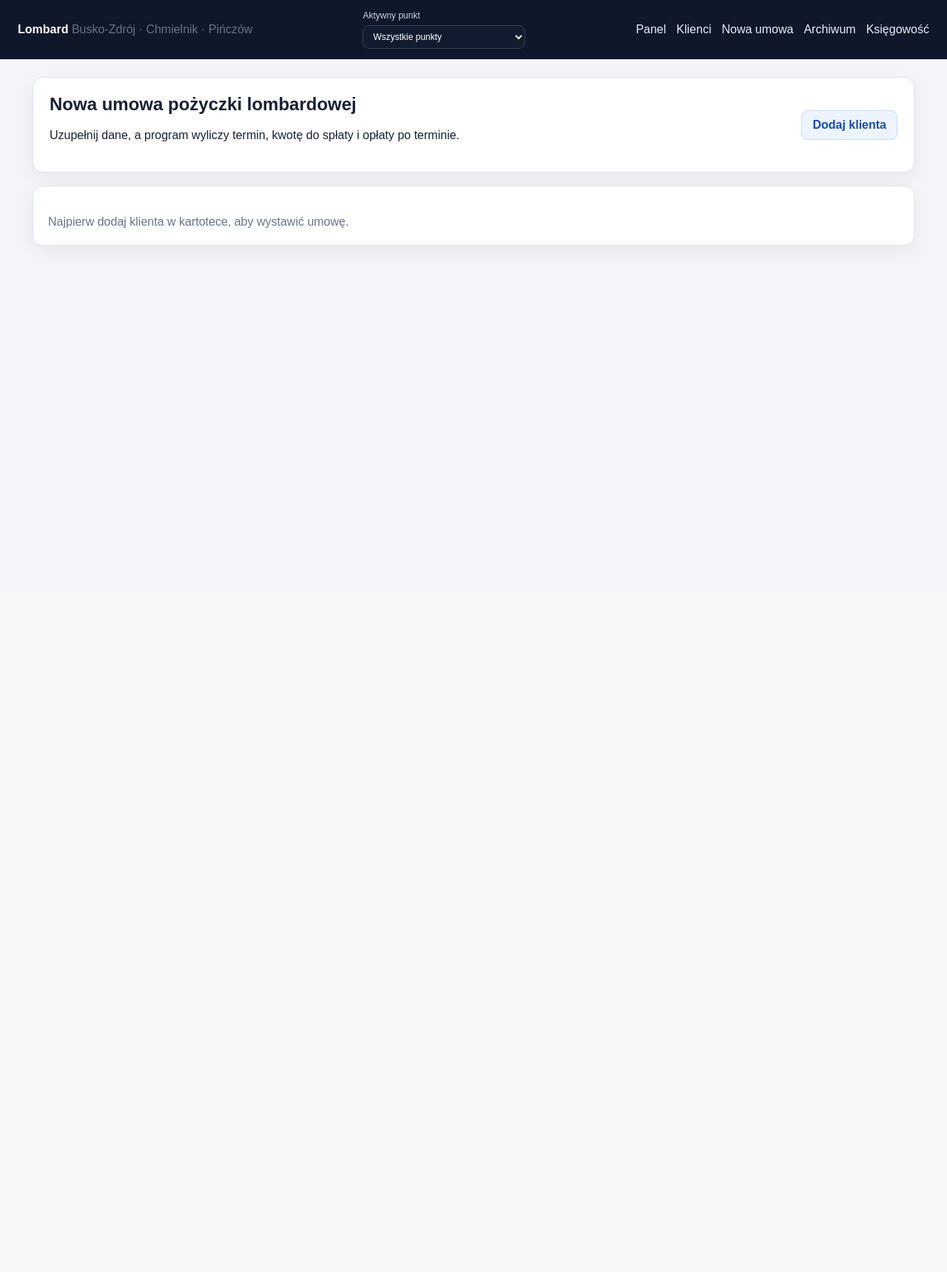
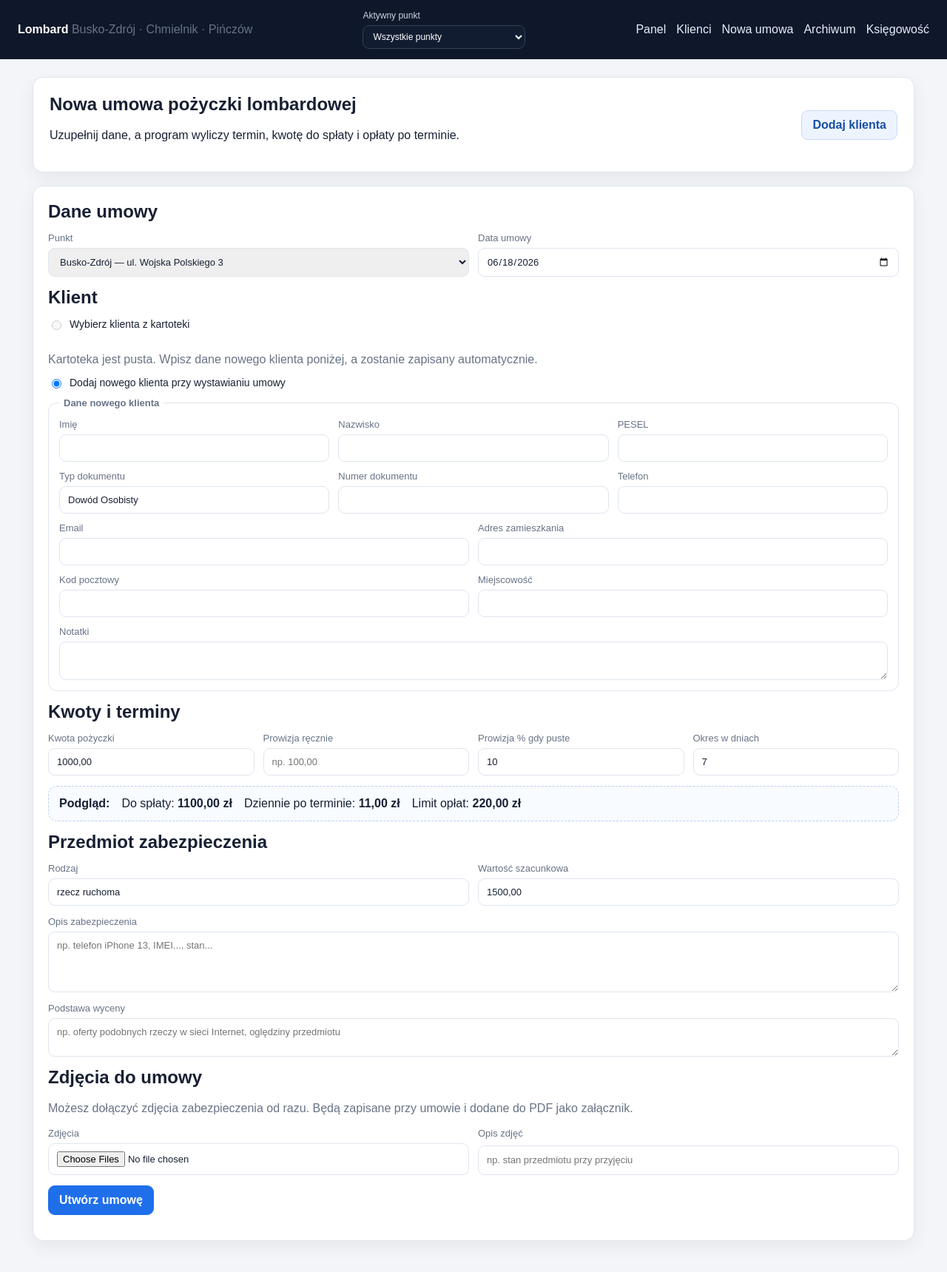
Before and after one commit to konbogcars-glitch/lombard, a Flask app: page /contracts/new in a window 1280 px wide. Shown: the whole page at 74% size. Before the commit the page ends 337 px from the top, so only its background shows below. Run offline with Flask 3, Linux system fonts and the light colour scheme; data comes from the database, SQL or seed files in the repository; data that the repository does not hold is empty.

Commit message:
Streamline contract creation workflow
Co-authored-by: konbogcars-glitch <konbogcars-glitch@users.noreply.github.com>

```diff
--- a/lombard/routes.py
+++ b/lombard/routes.py
@@ -123,6 +123,69 @@ def _photo_rows(contract_id: int) -> list[dict]:
     )
 
 
+def _form_value(name: str, *, prefix: str = "") -> str:
+    return request.form.get(f"{prefix}{name}", "").strip()
+
+
+def _insert_client_from_form(*, db, prefix: str = "") -> int:
+    cursor = db.execute(
+        """
+        INSERT INTO clients(
+            first_name, last_name, pesel, document_type, document_number,
+            phone, email, street_address, postal_code, city, notes
+        )
+        VALUES (?, ?, ?, ?, ?, ?, ?, ?, ?, ?, ?)
+        """,
+        (
+            _form_value("first_name", prefix=prefix),
+            _form_value("last_name", prefix=prefix),
+            _form_value("pesel", prefix=prefix),
+            _form_value("document_type", prefix=prefix) or "Dowód Osobisty",
+            _form_value("document_number", prefix=prefix),
+            _form_value("phone", prefix=prefix),
+            _form_value("email", prefix=prefix),
+            _form_value("street_address", prefix=prefix),
+            _form_value("postal_code", prefix=prefix),
+            _form_value("city", prefix=prefix),
+            _form_value("notes", prefix=prefix),
+        ),
+    )
+    return int(cursor.lastrowid)
+
+
+def _save_contract_photos(
+    *,
+    db,
+    contract_id: int,
+    uploaded,
+    caption: str,
+) -> int:
+    upload_dir = Path(current_app.config["UPLOAD_FOLDER"]) / str(contract_id)
+    saved = 0
+
+    for file in uploaded:
+        if not file or not file.filename:
+            continue
+        extension = file.filename.rsplit(".", 1)[-1].lower() if "." in file.filename else ""
+        if extension not in ALLOWED_EXTENSIONS:
+            flash(f"Pominięto plik {file.filename}: dozwolone są JPG, PNG i WEBP.", "warning")
+            continue
+        upload_dir.mkdir(parents=True, exist_ok=True)
+        safe_name = secure_filename(file.filename)
+        stored_name = f"{uuid.uuid4().hex}_{safe_name}"
+        file.save(upload_dir / stored_name)
+        db.execute(
+            """
+            INSERT INTO contract_photos(contract_id, stored_filename, original_filename, caption)
+            VALUES (?, ?, ?, ?)
+            """,
+            (contract_id, stored_name, file.filename, caption),
+        )
+        saved += 1
+
+    return saved
+
+
 def _refresh_overdue_contracts(today: date | None = None) -> None:
     current_date = today or _today()
     db = get_db()
@@ -212,28 +275,7 @@ def dashboard() -> str:
 def clients() -> str | Response:
     db = get_db()
     if request.method == "POST":
-        db.execute(
-            """
-            INSERT INTO clients(
-                first_name, last_name, pesel, document_type, document_number,
-                phone, email, street_address, postal_code, city, notes
-            )
-            VALUES (?, ?, ?, ?, ?, ?, ?, ?, ?, ?, ?)
-            """,
-            (
-                request.form["first_name"].strip(),
-                request.form["last_name"].strip(),
-                request.form.get("pesel", "").strip(),
-                request.form.get("document_type", "Dowód Osobisty").strip(),
-                request.form.get("document_number", "").strip(),
-                request.form.get("phone", "").strip(),
-                request.form.get("email", "").strip(),
-                request.form["street_address"].strip(),
-                request.form.get("postal_code", "").strip(),
-                request.form["city"].strip(),
-                request.form.get("notes", "").strip(),
-            ),
-        )
+        _insert_client_from_form(db=db)
         db.commit()
         flash("Dodano klienta do kartoteki.", "success")
         return redirect(url_for("lombard.clients"))
@@ -334,7 +376,14 @@ def contract_new() -> str | Response:
     if request.method == "POST":
         issue_date = _parse_date(request.form["issue_date"])
         branch_id = int(request.form["branch_id"])
-        client_id = int(request.form["client_id"])
+        client_mode = request.form.get("client_mode") or (
+            "existing" if request.form.get("client_id") else "new"
+        )
+        client_id = (
+            _insert_client_from_form(db=db, prefix="new_client_")
+            if client_mode == "new"
+            else int(request.form["client_id"])
+        )
         loan_amount_cents = money_to_cents(request.form["loan_amount"])
         commission_raw = request.form.get("commission_amount", "").strip()
         commission_amount_cents = money_to_cents(commission_raw) if commission_raw else None
@@ -379,9 +428,21 @@ def contract_new() -> str | Response:
                 calculation.sale_mode,
             ),
         )
+        contract_id = int(cursor.lastrowid)
+        saved_photos = _save_contract_photos(
+            db=db,
+            contract_id=contract_id,
+            uploaded=request.files.getlist("photos"),
+            caption=request.form.get("photo_caption", "").strip(),
+        )
         db.commit()
-        flash("Utworzono umowę. Możesz teraz dodać zdjęcia zabezpieczenia.", "success")
-        return redirect(url_for("lombard.contract_detail", contract_id=cursor.lastrowid))
+        if client_mode == "new":
+            flash("Dodano klienta do kartoteki.", "success")
+        if saved_photos:
+            flash(f"Utworzono umowę i dodano zdjęcia: {saved_photos}.", "success")
+        else:
+            flash("Utworzono umowę. Możesz teraz dodać zdjęcia zabezpieczenia.", "success")
+        return redirect(url_for("lombard.contract_detail", contract_id=contract_id))
 
     return render_template(
         "contract_form.html",
@@ -415,31 +476,13 @@ def contract_detail(contract_id: int) -> str:
 @bp.route("/contracts/<int:contract_id>/photos", methods=["POST"])
 def contract_photos(contract_id: int) -> Response:
     _contract_or_404(contract_id)
-    uploaded = request.files.getlist("photos")
-    caption = request.form.get("caption", "").strip()
-    upload_dir = Path(current_app.config["UPLOAD_FOLDER"]) / str(contract_id)
-    upload_dir.mkdir(parents=True, exist_ok=True)
     db = get_db()
-    saved = 0
-
-    for file in uploaded:
-        if not file or not file.filename:
-            continue
-        extension = file.filename.rsplit(".", 1)[-1].lower() if "." in file.filename else ""
-        if extension not in ALLOWED_EXTENSIONS:
-            flash(f"Pominięto plik {file.filename}: dozwolone są JPG, PNG i WEBP.", "warning")
-            continue
-        safe_name = secure_filename(file.filename)
-        stored_name = f"{uuid.uuid4().hex}_{safe_name}"
-        file.save(upload_dir / stored_name)
-        db.execute(
-            """
-            INSERT INTO contract_photos(contract_id, stored_filename, original_filename, caption)
-            VALUES (?, ?, ?, ?)
-            """,
-            (contract_id, stored_name, file.filename, caption),
-        )
-        saved += 1
+    saved = _save_contract_photos(
+        db=db,
+        contract_id=contract_id,
+        uploaded=request.files.getlist("photos"),
+        caption=request.form.get("caption", "").strip(),
+    )
 
     db.commit()
     if saved:
--- a/lombard/static/style.css
+++ b/lombard/static/style.css
@@ -260,6 +260,40 @@ button:hover {
   padding: 14px;
 }
 
+.client-choice {
+  display: grid;
+  gap: 12px;
+}
+
+.radio-line {
+  align-items: center;
+  color: var(--text);
+  display: flex;
+  flex-direction: row;
+  font-size: 14px;
+  gap: 8px;
+}
+
+.radio-line input {
+  width: auto;
+}
+
+.form-subsection {
+  border: 1px solid var(--line);
+  border-radius: 12px;
+  display: grid;
+  gap: 12px;
+  margin: 0;
+  padding: 14px;
+}
+
+.form-subsection legend {
+  color: var(--muted);
+  font-size: 13px;
+  font-weight: 700;
+  padding: 0 6px;
+}
+
 .bulk-accounting {
   align-items: end;
   background: #f8fbff;
--- a/lombard/templates/contract_form.html
+++ b/lombard/templates/contract_form.html
@@ -9,12 +9,7 @@
   <a class="button" href="{{ url_for('lombard.clients') }}">Dodaj klienta</a>
 </section>
 
-{% if not clients %}
-  <section class="panel">
-    <p class="empty">Najpierw dodaj klienta w kartotece, aby wystawić umowę.</p>
-  </section>
-{% else %}
-<form method="post" class="panel form wide" id="contract-form">
+<form method="post" enctype="multipart/form-data" class="panel form wide" id="contract-form">
   <h2>Dane umowy</h2>
   <div class="row">
     <label>Punkt
@@ -26,8 +21,18 @@
         {% endfor %}
       </select>
     </label>
+    <label>Data umowy <input type="date" name="issue_date" value="{{ today.isoformat() }}" required></label>
+  </div>
+
+  <h2>Klient</h2>
+  <div class="client-choice">
+    <label class="radio-line">
+      <input type="radio" name="client_mode" value="existing" {% if clients %}checked{% else %}disabled{% endif %}>
+      Wybierz klienta z kartoteki
+    </label>
+    {% if clients %}
       <label>Klient
-      <select name="client_id" required>
+        <select name="client_id" id="client_id" required>
           {% for client in clients %}
             <option value="{{ client.id }}" {% if selected_client_id == client.id %}selected{% endif %}>
               {{ client.last_name }} {{ client.first_name }}{% if client.pesel %} — {{ client.pesel }}{% endif %}
@@ -35,9 +40,39 @@
           {% endfor %}
         </select>
       </label>
-    <label>Data umowy <input type="date" name="issue_date" value="{{ today.isoformat() }}" required></label>
+    {% else %}
+      <p class="empty">Kartoteka jest pusta. Wpisz dane nowego klienta poniżej, a zostanie zapisany automatycznie.</p>
+    {% endif %}
+
+    <label class="radio-line">
+      <input type="radio" name="client_mode" value="new" {% if not clients %}checked{% endif %}>
+      Dodaj nowego klienta przy wystawianiu umowy
+    </label>
+    <fieldset class="form-subsection" id="new-client-fields">
+      <legend>Dane nowego klienta</legend>
+      <div class="row">
+        <label>Imię <input name="new_client_first_name" data-required="true"></label>
+        <label>Nazwisko <input name="new_client_last_name" data-required="true"></label>
+        <label>PESEL <input name="new_client_pesel"></label>
+      </div>
+      <div class="row">
+        <label>Typ dokumentu <input name="new_client_document_type" value="Dowód Osobisty" data-required="true"></label>
+        <label>Numer dokumentu <input name="new_client_document_number"></label>
+        <label>Telefon <input name="new_client_phone"></label>
+      </div>
+      <div class="row">
+        <label>Email <input type="email" name="new_client_email"></label>
+        <label>Adres zamieszkania <input name="new_client_street_address" data-required="true"></label>
+      </div>
+      <div class="row">
+        <label>Kod pocztowy <input name="new_client_postal_code"></label>
+        <label>Miejscowość <input name="new_client_city" data-required="true"></label>
+      </div>
+      <label>Notatki <textarea name="new_client_notes" rows="2"></textarea></label>
+    </fieldset>
   </div>
 
+  <h2>Kwoty i terminy</h2>
   <div class="row">
     <label>Kwota pożyczki <input class="money-input" name="loan_amount" id="loan_amount" value="1000,00" required></label>
     <label>Prowizja ręcznie <input class="money-input" name="commission_amount" id="commission_amount" placeholder="np. 100,00"></label>
@@ -63,8 +98,43 @@
   <label>Podstawa wyceny
     <textarea name="valuation_basis" rows="2" placeholder="np. oferty podobnych rzeczy w sieci Internet, oględziny przedmiotu"></textarea>
   </label>
+
+  <h2>Zdjęcia do umowy</h2>
+  <p class="muted">Możesz dołączyć zdjęcia zabezpieczenia od razu. Będą zapisane przy umowie i dodane do PDF jako załącznik.</p>
+  <div class="row">
+    <label>Zdjęcia
+      <input type="file" name="photos" accept=".jpg,.jpeg,.png,.webp,image/*" multiple>
+    </label>
+    <label>Opis zdjęć
+      <input name="photo_caption" placeholder="np. stan przedmiotu przy przyjęciu">
+    </label>
+  </div>
+
   <button class="button primary">Utwórz umowę</button>
 </form>
+
+<script>
+  function updateClientMode() {
+    const selectedMode = document.querySelector('input[name="client_mode"]:checked')?.value || "existing";
+    const existingSelect = document.getElementById("client_id");
+    const newFields = document.getElementById("new-client-fields");
+    const newClientActive = selectedMode === "new";
+
+    if (existingSelect) {
+      existingSelect.disabled = newClientActive;
+      existingSelect.required = !newClientActive;
+    }
+    newFields.querySelectorAll("input, textarea").forEach((field) => {
+      field.disabled = !newClientActive;
+      field.required = newClientActive && field.dataset.required === "true";
+    });
+  }
+
+  document.querySelectorAll('input[name="client_mode"]').forEach((field) => {
+    field.addEventListener("change", updateClientMode);
+  });
+  updateClientMode();
+</script>
 
 <script>
   function parseMoney(value) {
@@ -88,5 +158,4 @@
   });
   refreshPreview();
 </script>
-{% endif %}
 {% endblock %}
```
Also changed, not shown: tests/test_app_flow.py (+72 -0 lines). Lines whose indentation alone changed are shown as unchanged.
